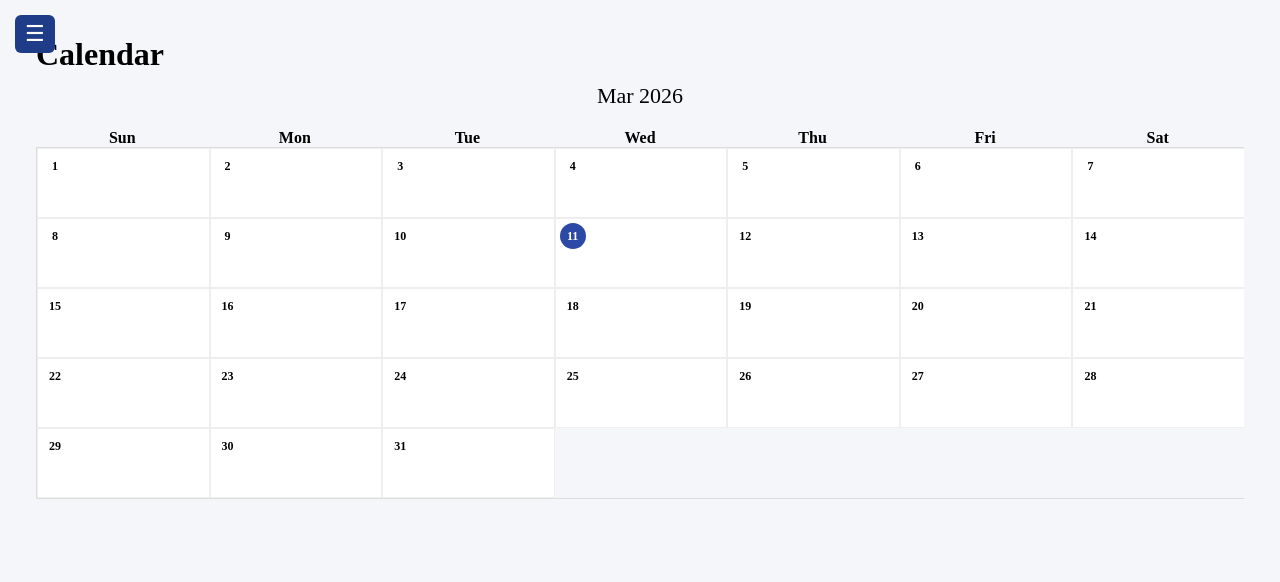
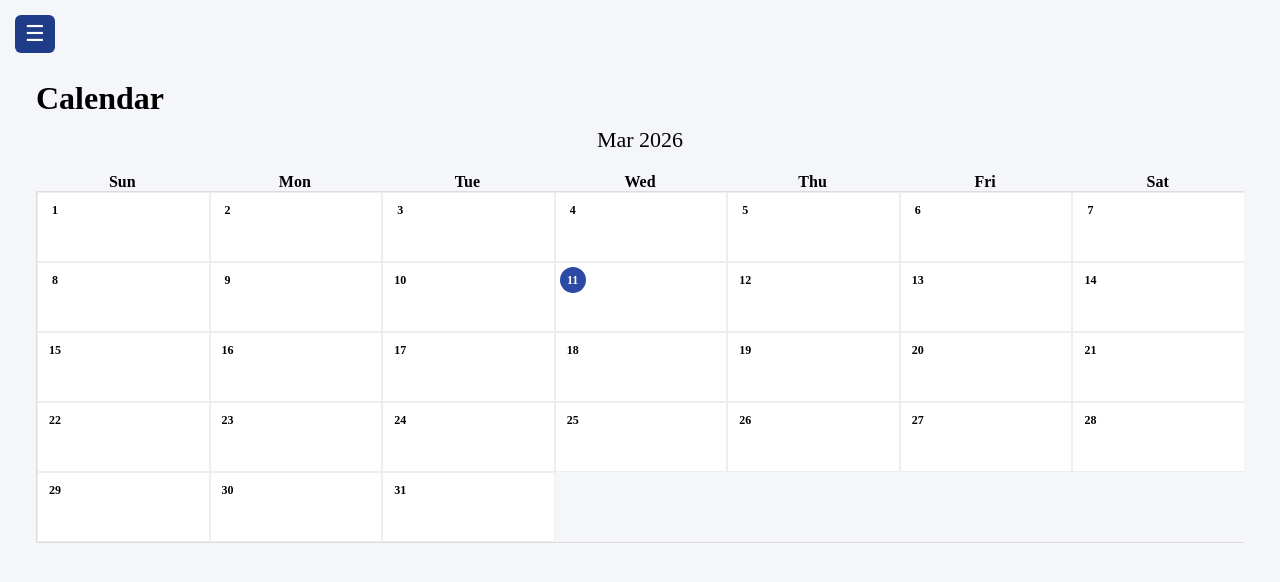
Before and after one commit to markchweya/lms, a React (Vite) app: page /calendar in a window 1280 px wide. Shown: the top 582 px of the page. Built offline with nearby package versions, Linux system fonts and the light colour scheme.

Commit message:
Update CalendarPage.tsx

```diff
--- a/src/pages/CalendarPage.tsx
+++ b/src/pages/CalendarPage.tsx
@@ -6,6 +6,7 @@ const content: React.CSSProperties = {
   width: '100%',
   background: '#F5F6FA',
   padding: '16px',
+  paddingTop: '60px',
   boxSizing: 'border-box'
 }
 
```
